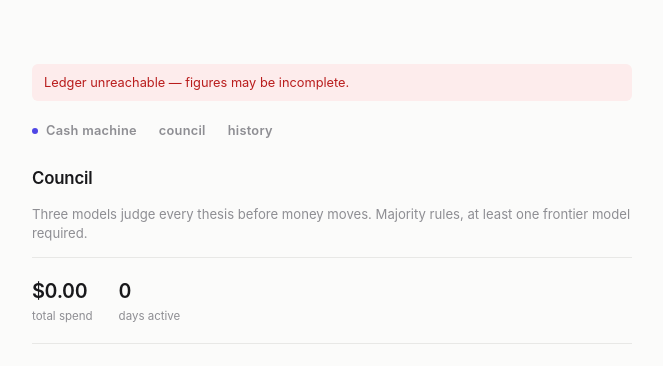
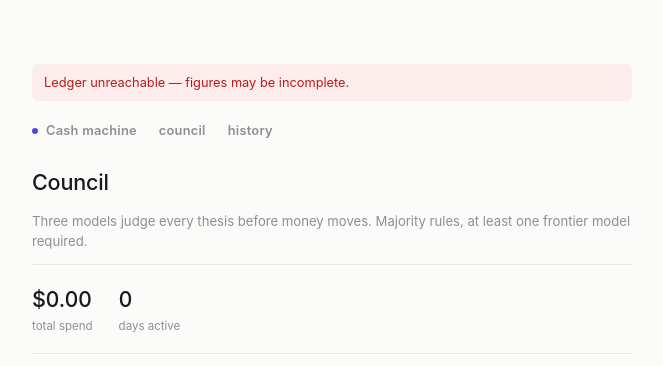
Before and after one commit to Briscoooe/cash-machine, an Astro site: page /council in a window 1280 px wide. Shown: the top 366 px of the page, without its empty margins (308-971 px from the left). Built offline with nearby package versions, Linux system fonts and the light colour scheme; Astro itself is replaced by a stand-in of ours; no server answers.

Commit message:
Serif typography pass: Newsreader for headings/prose, sans for labels

```diff
--- a/src/pages/council.astro
+++ b/src/pages/council.astro
@@ -19,10 +19,12 @@ const modelName = (m) => (m || '').replace(/^openai\//, '').replace(/^anthropic\
 <html>
 <head>
 <meta charset="utf-8"/>
-<meta name="viewport" content="width=device-width,initial-scale=1"/>
+<meta name="viewport" content="width=device-width,initial-scale=1"/><link rel="preconnect" href="https://fonts.googleapis.com">
+<link rel="preconnect" href="https://fonts.gstatic.com" crossorigin>
+<link href="https://fonts.googleapis.com/css2?family=Newsreader:ital,opsz,wght@0,6..72,400;0,6..72,500;0,6..72,600&display=swap" rel="stylesheet">
 <title>Council — Cash Machine</title>
 <style>
-:root{--bg:#fbfbfa;--fg:#18181b;--mut:#8e8e93;--hair:#e8e8e6;--accent:#4f46e5;--pos:#16a34a;--neg:#dc2626}
+:root{--bg:#fbfbfa;--fg:#18181b;--mut:#8e8e93;--hair:#e8e8e6;--accent:#4f46e5;--pos:#16a34a;--neg:#dc2626--serif:'Newsreader',Georgia,serif;}
 *{box-sizing:border-box}
 body{background:var(--bg);color:var(--fg);margin:0;padding:0;
   font-family:-apple-system,BlinkMacSystemFont,'Segoe UI',Inter,sans-serif;
@@ -35,14 +37,15 @@ a:hover{color:var(--accent)}
 .id small{color:var(--mut);font-weight:400;margin-left:10px;font-size:.75rem}
 nav.id a{margin-right:14px;color:var(--mut)}
 nav.id a:hover{color:var(--accent)}
-h1{font-size:1.05rem;font-weight:600;margin:0 0 2px;letter-spacing:-.01em}
+h1{font-family:var(--serif);font-size:1.35rem;font-weight:500;letter-spacing:0;margin:0 0 2px;letter-spacing:-.01em}
 .mut{color:var(--mut);font-size:.82rem}
+p.prose{font-family:var(--serif);font-size:1.02rem;line-height:1.6}
 section{margin-top:40px}
 h2{font-size:.72rem;font-weight:500;letter-spacing:.08em;text-transform:uppercase;color:var(--mut);margin:0 0 10px}
 .rows{display:flex;flex-direction:column}
-.row{display:flex;justify-content:space-between;align-items:baseline;gap:14px;padding:13px 0;border-top:1px solid var(--hair);font-size:.9rem}
+.row{display:flex;justify-content:space-between;align-items:baseline;gap:14px;padding:13px 0;border-top:1px solid var(--hair);font-size:.95rem}
 .rows .row:last-child{border-bottom:1px solid var(--hair)}
-.row .t{min-width:0;flex:1;overflow:hidden;text-overflow:ellipsis;white-space:nowrap}
+.row .t{min-width:0;flex:1;overflow:hidden;text-overflow:ellipsis;white-space:nowrap;font-family:var(--serif);font-size:.98rem}
 .row .n{color:var(--mut);font-size:.78rem;white-space:nowrap;font-variant-numeric:tabular-nums}
 .row .v{font-variant-numeric:tabular-nums;white-space:nowrap;font-weight:500}
 .pos{color:var(--pos)}.neg{color:var(--neg)}
@@ -52,7 +55,7 @@ h2{font-size:.72rem;font-weight:500;letter-spacing:.08em;text-transform:uppercas
 .badge.reject{color:var(--neg);border-color:#f5d4d4}
 .err{background:#fdecec;color:#b91c1c;padding:9px 12px;border-radius:6px;margin-bottom:20px;font-size:.8rem}
 .statline{display:flex;gap:26px;padding:18px 0;border-top:1px solid var(--hair);border-bottom:1px solid var(--hair)}
-.stat .v{font-size:1.25rem;font-weight:600;letter-spacing:-.02em;font-variant-numeric:tabular-nums}
+.stat .v{font-family:var(--serif);font-size:1.35rem;font-weight:500;letter-spacing:-.02em;font-variant-numeric:tabular-nums}
 .stat .k{font-size:.72rem;color:var(--mut);margin-top:2px;white-space:nowrap}
 code{font-family:ui-monospace,'SF Mono',Menlo,monospace;font-size:.72rem;color:var(--mut);word-break:break-all}
 footer{margin-top:72px;display:flex;gap:20px;font-size:.75rem;color:var(--mut)}
--- a/src/pages/history.astro
+++ b/src/pages/history.astro
@@ -35,10 +35,12 @@ const short = (s) => { if(!s) return ''; let t = s.slice(0,90); return t.charAt(
 <html>
 <head>
 <meta charset="utf-8"/>
-<meta name="viewport" content="width=device-width,initial-scale=1"/>
+<meta name="viewport" content="width=device-width,initial-scale=1"/><link rel="preconnect" href="https://fonts.googleapis.com">
+<link rel="preconnect" href="https://fonts.gstatic.com" crossorigin>
+<link href="https://fonts.googleapis.com/css2?family=Newsreader:ital,opsz,wght@0,6..72,400;0,6..72,500;0,6..72,600&display=swap" rel="stylesheet">
 <title>History — Cash Machine</title>
 <style>
-:root{--bg:#fbfbfa;--fg:#18181b;--mut:#8e8e93;--hair:#e8e8e6;--accent:#4f46e5;--pos:#16a34a;--neg:#dc2626}
+:root{--bg:#fbfbfa;--fg:#18181b;--mut:#8e8e93;--hair:#e8e8e6;--accent:#4f46e5;--pos:#16a34a;--neg:#dc2626--serif:'Newsreader',Georgia,serif;}
 *{box-sizing:border-box}
 body{background:var(--bg);color:var(--fg);margin:0;padding:0;
   font-family:-apple-system,BlinkMacSystemFont,'Segoe UI',Inter,sans-serif;
@@ -51,23 +53,24 @@ a:hover{color:var(--accent)}
 .id small{color:var(--mut);font-weight:400;margin-left:10px;font-size:.75rem}
 nav.id a{margin-right:14px;color:var(--mut)}
 nav.id a:hover{color:var(--accent)}
-h1{font-size:1.05rem;font-weight:600;margin:0 0 2px;letter-spacing:-.01em}
+h1{font-family:var(--serif);font-size:1.35rem;font-weight:500;letter-spacing:0;margin:0 0 2px;letter-spacing:-.01em}
 .mut{color:var(--mut);font-size:.82rem}
+p.prose{font-family:var(--serif);font-size:1.02rem;line-height:1.6}
 section{margin-top:40px}
 h2{font-size:.72rem;font-weight:500;letter-spacing:.08em;text-transform:uppercase;color:var(--mut);margin:0 0 10px}
 .rows{display:flex;flex-direction:column}
-.row{display:flex;justify-content:space-between;align-items:baseline;gap:14px;padding:13px 0;border-top:1px solid var(--hair);font-size:.9rem}
+.row{display:flex;justify-content:space-between;align-items:baseline;gap:14px;padding:13px 0;border-top:1px solid var(--hair);font-size:.95rem}
 .rows .row:last-child{border-bottom:1px solid var(--hair)}
-.row .t{min-width:0;flex:1;overflow:hidden;text-overflow:ellipsis;white-space:nowrap}
+.row .t{min-width:0;flex:1;overflow:hidden;text-overflow:ellipsis;white-space:nowrap;font-family:var(--serif);font-size:.98rem}
 .row .n{color:var(--mut);font-size:.78rem;white-space:nowrap;font-variant-numeric:tabular-nums}
 .row .v{font-variant-numeric:tabular-nums;white-space:nowrap;font-weight:500}
 .pos{color:var(--pos)}.neg{color:var(--neg)}
 .note{font-size:.75rem;color:var(--mut);margin-top:12px}
 .err{background:#fdecec;color:#b91c1c;padding:9px 12px;border-radius:6px;margin-bottom:20px;font-size:.8rem}
 .statline{display:flex;gap:26px;padding:18px 0;border-top:1px solid var(--hair);border-bottom:1px solid var(--hair)}
-.stat .v{font-size:1.25rem;font-weight:600;letter-spacing:-.02em;font-variant-numeric:tabular-nums}
+.stat .v{font-family:var(--serif);font-size:1.35rem;font-weight:500;letter-spacing:-.02em;font-variant-numeric:tabular-nums}
 .stat .k{font-size:.72rem;color:var(--mut);margin-top:2px;white-space:nowrap}
-.pmline{border-left:2px solid var(--hair);padding:2px 0 2px 14px;font-size:.88rem;margin:14px 0}
+.pmline{border-left:2px solid var(--hair);padding:2px 0 2px 14px;font-size:.95rem;margin:14px 0;font-family:var(--serif)}
 .pmline b{font-weight:600}
 .pmline .what{color:var(--mut);font-size:.82rem;margin-top:2px}
 footer{margin-top:72px;display:flex;gap:20px;font-size:.75rem;color:var(--mut)}
--- a/src/pages/index.astro
+++ b/src/pages/index.astro
@@ -41,13 +41,15 @@ const slugTitle = (url, fallback) => {
 <html>
 <head>
 <meta charset="utf-8" />
-<meta name="viewport" content="width=device-width,initial-scale=1" />
+<meta name="viewport" content="width=device-width,initial-scale=1" /><link rel="preconnect" href="https://fonts.googleapis.com">
+<link rel="preconnect" href="https://fonts.gstatic.com" crossorigin>
+<link href="https://fonts.googleapis.com/css2?family=Newsreader:ital,opsz,wght@0,6..72,400;0,6..72,500;0,6..72,600&display=swap" rel="stylesheet">
 <title>Cash Machine</title>
 <style>
 :root{
   --bg:#fbfbfa; --fg:#18181b; --mut:#8e8e93; --hair:#e8e8e6;
   --accent:#4f46e5;
-}
+--serif:'Newsreader',Georgia,serif;}
 *{box-sizing:border-box}
 body{background:var(--bg);color:var(--fg);margin:0;padding:0;
   font-family:-apple-system,BlinkMacSystemFont,'Segoe UI',Inter,sans-serif;
@@ -59,8 +61,9 @@ header{margin-bottom:8px}
 .id{font-size:.8rem;font-weight:600;letter-spacing:.02em;display:flex;align-items:center;gap:8px}
 .id .dot{width:6px;height:6px;border-radius:50%;background:var(--accent)}
 .id small{color:var(--mut);font-weight:400;margin-left:10px;font-size:.75rem}
-h1{font-size:1.05rem;font-weight:600;margin:26px 0 2px;letter-spacing:-.01em}
+h1{font-family:var(--serif);font-size:1.35rem;font-weight:500;margin:26px 0 2px;letter-spacing:-.01em}
 .mut{color:var(--mut);font-size:.82rem}
+p.prose{font-family:var(--serif);font-size:1.02rem;line-height:1.6}
 section{margin-top:40px}
 h2{font-size:.72rem;font-weight:500;letter-spacing:.08em;text-transform:uppercase;
   color:var(--mut);margin:0 0 10px}
@@ -68,14 +71,14 @@ h2{font-size:.72rem;font-weight:500;letter-spacing:.08em;text-transform:uppercas
 .row{display:flex;justify-content:space-between;align-items:baseline;gap:14px;
   padding:13px 0;border-top:1px solid var(--hair);font-size:.9rem}
 .rows .row:last-child{border-bottom:1px solid var(--hair)}
-.row .t{min-width:0;flex:1;overflow:hidden;text-overflow:ellipsis;white-space:nowrap}
+.row .t{min-width:0;flex:1;overflow:hidden;text-overflow:ellipsis;white-space:nowrap;font-family:var(--serif);font-size:.98rem}
 .row .n{color:var(--mut);font-size:.78rem;white-space:nowrap;font-variant-numeric:tabular-nums}
 .row .v{font-variant-numeric:tabular-nums;white-space:nowrap;font-weight:500}
 .pos{color:#16a34a}
 .neg{color:#dc2626}
 .statline{display:flex;gap:26px;padding:18px 0;border-top:1px solid var(--hair);border-bottom:1px solid var(--hair)}
 .stat{min-width:0}
-.stat .v{font-size:1.25rem;font-weight:600;letter-spacing:-.02em;font-variant-numeric:tabular-nums}
+.stat .v{font-family:var(--serif);font-size:1.35rem;font-weight:500;letter-spacing:-.02em;font-variant-numeric:tabular-nums}
 .stat .k{font-size:.72rem;color:var(--mut);margin-top:2px}
 .stat .k{white-space:nowrap}
 .note{font-size:.75rem;color:var(--mut);margin-top:12px}
--- a/src/pages/thesis/[id].astro
+++ b/src/pages/thesis/[id].astro
@@ -39,10 +39,12 @@ const modelName = (m) => (m || '').replace(/^openai\//, '').replace(/^anthropic\
 <html>
 <head>
 <meta charset="utf-8"/>
-<meta name="viewport" content="width=device-width,initial-scale=1"/>
+<meta name="viewport" content="width=device-width,initial-scale=1"/><link rel="preconnect" href="https://fonts.googleapis.com">
+<link rel="preconnect" href="https://fonts.gstatic.com" crossorigin>
+<link href="https://fonts.googleapis.com/css2?family=Newsreader:ital,opsz,wght@0,6..72,400;0,6..72,500;0,6..72,600&display=swap" rel="stylesheet">
 <title>{title} — Cash Machine</title>
 <style>
-:root{--bg:#fbfbfa;--fg:#18181b;--mut:#8e8e93;--hair:#e8e8e6;--accent:#4f46e5;--pos:#16a34a;--neg:#dc2626}
+:root{--bg:#fbfbfa;--fg:#18181b;--mut:#8e8e93;--hair:#e8e8e6;--accent:#4f46e5;--pos:#16a34a;--neg:#dc2626--serif:'Newsreader',Georgia,serif;}
 *{box-sizing:border-box}
 body{background:var(--bg);color:var(--fg);margin:0;padding:0;
   font-family:-apple-system,BlinkMacSystemFont,'Segoe UI',Inter,sans-serif;
@@ -55,12 +57,13 @@ a:hover{color:var(--accent)}
 .id small{color:var(--mut);font-weight:400;margin-left:10px;font-size:.75rem}
 nav.id a{margin-right:14px;color:var(--mut)}
 nav.id a:hover{color:var(--accent)}
-h1{font-size:1.05rem;font-weight:600;margin:0 0 2px;letter-spacing:-.01em;line-height:1.45}
+h1{font-family:var(--serif);font-size:1.35rem;font-weight:500;letter-spacing:0;margin:0 0 2px;letter-spacing:-.01em;line-height:1.45}
 .mut{color:var(--mut);font-size:.82rem}
+p.prose{font-family:var(--serif);font-size:1.02rem;line-height:1.6}
 section{margin-top:40px}
 h2{font-size:.72rem;font-weight:500;letter-spacing:.08em;text-transform:uppercase;color:var(--mut);margin:0 0 10px}
 .rows{display:flex;flex-direction:column}
-.row{display:flex;justify-content:space-between;align-items:baseline;gap:14px;padding:13px 0;border-top:1px solid var(--hair);font-size:.9rem}
+.row{display:flex;justify-content:space-between;align-items:baseline;gap:14px;padding:13px 0;border-top:1px solid var(--hair);font-size:.95rem}
 .rows .row:last-child{border-bottom:1px solid var(--hair)}
 .row .t{min-width:0;flex:1}
 .row .n{color:var(--mut);font-size:.78rem;white-space:nowrap;font-variant-numeric:tabular-nums}
@@ -77,7 +80,7 @@ ul.kf li{margin:4px 0}
 .src .fact{color:var(--mut);font-size:.8rem;margin-top:2px}
 .verdict{display:flex;align-items:baseline;gap:12px;padding:11px 0;border-bottom:1px solid var(--hair);font-size:.88rem}
 .verdict:last-child{border-bottom:1px solid var(--hair)}
-.reason{border-left:2px solid var(--hair);padding:2px 0 2px 14px;color:var(--fg);font-size:.92rem;white-space:pre-wrap}
+.reason{border-left:2px solid var(--hair);padding:2px 0 2px 14px;font-family:var(--serif);font-size:1.02rem;line-height:1.6;white-space:pre-wrap}
 .statline{display:flex;gap:26px;padding:18px 0;border-top:1px solid var(--hair);border-bottom:1px solid var(--hair)}
 .stat .v{font-size:1.05rem;font-weight:600;letter-spacing:-.02em;font-variant-numeric:tabular-nums}
 .stat .k{font-size:.7rem;color:var(--mut);margin-top:2px;white-space:nowrap}
--- a/src/pages/trade/[id].astro
+++ b/src/pages/trade/[id].astro
@@ -27,10 +27,12 @@ const modelName = (m) => (m || '').replace(/^openai\//, '').replace(/^anthropic\
 <html>
 <head>
 <meta charset="utf-8"/>
-<meta name="viewport" content="width=device-width,initial-scale=1"/>
+<meta name="viewport" content="width=device-width,initial-scale=1"/><link rel="preconnect" href="https://fonts.googleapis.com">
+<link rel="preconnect" href="https://fonts.gstatic.com" crossorigin>
+<link href="https://fonts.googleapis.com/css2?family=Newsreader:ital,opsz,wght@0,6..72,400;0,6..72,500;0,6..72,600&display=swap" rel="stylesheet">
 <title>{t.id || 'trade'} — Cash Machine</title>
 <style>
-:root{--bg:#fbfbfa;--fg:#18181b;--mut:#8e8e93;--hair:#e8e8e6;--accent:#4f46e5;--pos:#16a34a;--neg:#dc2626}
+:root{--bg:#fbfbfa;--fg:#18181b;--mut:#8e8e93;--hair:#e8e8e6;--accent:#4f46e5;--pos:#16a34a;--neg:#dc2626--serif:'Newsreader',Georgia,serif;}
 *{box-sizing:border-box}
 body{background:var(--bg);color:var(--fg);margin:0;padding:0;
   font-family:-apple-system,BlinkMacSystemFont,'Segoe UI',Inter,sans-serif;
@@ -43,15 +45,16 @@ a:hover{color:var(--accent)}
 .id small{color:var(--mut);font-weight:400;margin-left:10px;font-size:.75rem}
 nav.id a{margin-right:14px;color:var(--mut)}
 nav.id a:hover{color:var(--accent)}
-h1{font-size:1.05rem;font-weight:600;margin:0 0 2px;letter-spacing:-.01em}
+h1{font-family:var(--serif);font-size:1.35rem;font-weight:500;letter-spacing:0;margin:0 0 2px;letter-spacing:-.01em}
 h1 code{font-size:.9rem;color:var(--mut);font-weight:500}
 .mut{color:var(--mut);font-size:.82rem}
+p.prose{font-family:var(--serif);font-size:1.02rem;line-height:1.6}
 section{margin-top:40px}
 h2{font-size:.72rem;font-weight:500;letter-spacing:.08em;text-transform:uppercase;color:var(--mut);margin:0 0 10px}
 .rows{display:flex;flex-direction:column}
-.row{display:flex;justify-content:space-between;align-items:baseline;gap:14px;padding:13px 0;border-top:1px solid var(--hair);font-size:.9rem}
+.row{display:flex;justify-content:space-between;align-items:baseline;gap:14px;padding:13px 0;border-top:1px solid var(--hair);font-size:.95rem}
 .rows .row:last-child{border-bottom:1px solid var(--hair)}
-.row .t{min-width:0;flex:1;overflow:hidden;text-overflow:ellipsis;white-space:nowrap}
+.row .t{min-width:0;flex:1;overflow:hidden;text-overflow:ellipsis;white-space:nowrap;font-family:var(--serif);font-size:.98rem}
 .row .n{color:var(--mut);font-size:.78rem;white-space:nowrap;font-variant-numeric:tabular-nums}
 .row .v{font-variant-numeric:tabular-nums;white-space:nowrap;font-weight:500}
 .pos{color:var(--pos)}.neg{color:var(--neg)}
@@ -68,7 +71,7 @@ ul.kf li{margin:4px 0}
 .src .fact{color:var(--mut);font-size:.8rem;margin-top:2px}
 .verdict{display:flex;align-items:baseline;gap:12px;padding:11px 0;border-bottom:1px solid var(--hair);font-size:.88rem}
 .verdict:last-child{border-bottom:1px solid var(--hair)}
-.reason{border-left:2px solid var(--hair);padding:2px 0 2px 14px;font-size:.92rem;white-space:pre-wrap}
+.reason{border-left:2px solid var(--hair);padding:2px 0 2px 14px;font-family:var(--serif);font-size:1.02rem;white-space:pre-wrap}
 footer{margin-top:72px;display:flex;gap:20px;font-size:.75rem;color:var(--mut)}
 footer a{color:var(--mut)}footer a:hover{color:var(--accent)}
 @media (max-width:640px){
```
